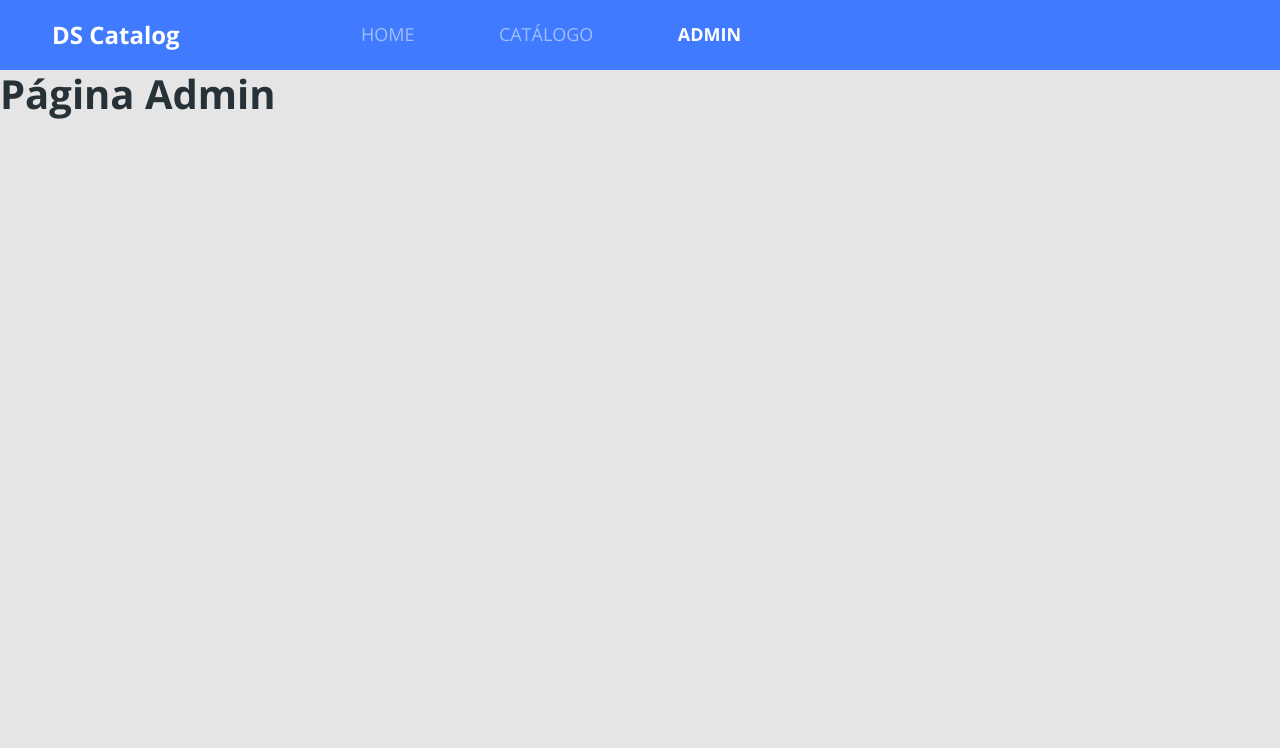
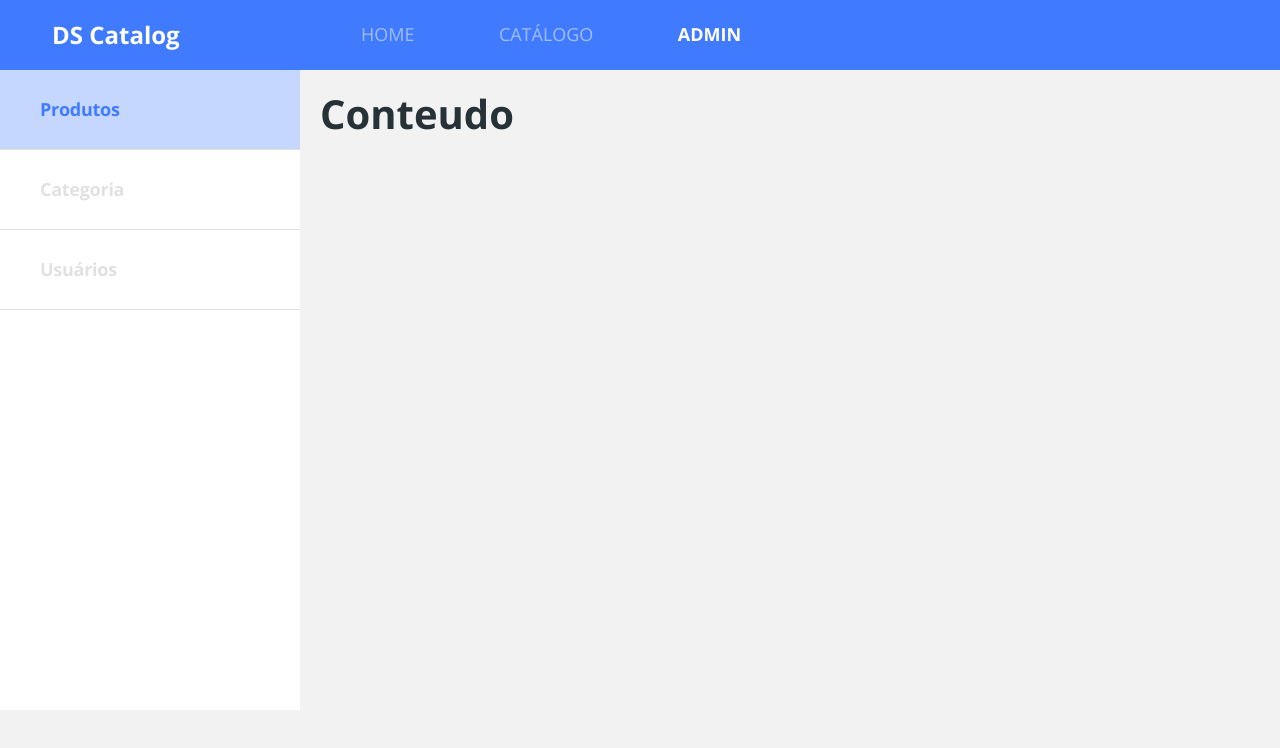
Before and after one commit to luglifilho/dscatalog, a React (Create React App) app in the folder frontend/: page /admin in a window 1280 px wide. Shown: the top 748 px of the page. Built offline with nearby package versions, Linux system fonts and the light colour scheme; the HTML template or start-up script is replaced by a standard one.

Commit message:
style-navbar-admin

```diff
--- a/frontend/src/assets/styles/custom.scss
+++ b/frontend/src/assets/styles/custom.scss
@@ -2,7 +2,7 @@
   'primary': #407bff,
 );
 
-$body-bg: #e5e5e5;
+$body-bg: #F2F2F2;
 $body-color: #263238;
 
 @import '~bootstrap/scss/bootstrap.scss';
--- /dev/null
+++ b/frontend/src/components/Pagination/index.tsx
@@ -0,0 +1,20 @@
+import { ReactComponent as ArrowIcon } from 'assets/images/arrow.svg';
+import './style.css';
+
+const Pagination =() =>  {
+
+    return (
+        <div className='pagination-container'>
+            <ArrowIcon className='arrow-inactive arrow-previus'/>
+            <div className='pagination-item active'>1</div>
+            <div className='pagination-item'>2</div>
+            <div className='pagination-item'>3</div>
+            <div className='pagination-item'>...</div>
+            <div className='pagination-item'>10</div>
+            <ArrowIcon className='arrow-active arrow-next'/>
+        </div>
+
+    );
+}
+
+export default Pagination;
--- /dev/null
+++ b/frontend/src/components/Pagination/style.css
@@ -0,0 +1,45 @@
+
+
+.pagination-container {
+    display: flex;
+    justify-content: center;
+    align-items: center;
+}
+.pagination-item {
+    border-radius: 50%;
+    width: 40px;
+    height: 40px;
+    background-color: #e1e1e1;
+    display: flex;
+    align-items: center;
+    justify-content: center;
+    font-size: 18px;
+    font-weight: bold;
+    color: white;
+    margin-left: 10px;
+}
+.pagination-item.active{
+    border-radius: 50%;
+    width: 40px;
+    height: 40px;
+    background-color: #407BFF;
+    display: flex;
+    align-items: center;
+    justify-content: center;
+    font-size: 18px;
+    font-weight: bold;
+    color: white;
+    margin-left: 10px;
+}
+.arrow-previus {
+    transform: rotate(-180deg);
+}
+.arrow-next {
+    margin-left: 10px;
+}
+.arrow-inactive {
+    color: #E1E1E1;
+}
+.arrow-active {
+    color: #407BFF;
+}
--- a/frontend/src/components/ProductCard/index.tsx
+++ b/frontend/src/components/ProductCard/index.tsx
@@ -1,6 +1,6 @@
 import './styles.css';
 
-import ProductImg from 'assets/images/product.png';
+//import ProductImg from 'assets/images/product.png';
 import ProductPrice from 'components/ProductPrice';
 import { number } from 'yargs';
 import { Product } from '../../types/product';
--- /dev/null
+++ b/frontend/src/pages/Admin/Navbar/index.tsx
@@ -0,0 +1,27 @@
+import './style.css';
+
+const Navbar = () => {
+  return (
+    <nav className="admin-nav-container">
+      <ul>
+        <li>
+          <a href="link" className='admins-nav-item active'>
+            <p>Produtos</p>
+          </a>
+        </li>
+        <li>
+          <a href="link" className='admins-nav-item '>
+            <p>Categoria</p>
+          </a>
+        </li>
+        <li>
+          <a href="link" className='admins-nav-item'>
+            <p>Usuários</p>
+          </a>
+        </li>
+      </ul>
+    </nav>
+  );
+};
+
+export default Navbar;
--- /dev/null
+++ b/frontend/src/pages/Admin/Navbar/style.css
@@ -0,0 +1,60 @@
+ul {
+    display: flex;
+    justify-content: space-around;
+    list-style-type: none;
+    margin: 0;
+    padding: 0;
+}
+
+.admin-nav-container {
+    padding: 10px;
+    background-color: #fff;
+
+}
+.admins-nav-item {
+    display: flex;
+    align-items: center;
+    justify-content: center;
+    height: 50px;
+    background-color: #f2f2f2;
+    border-radius: 100px;
+    padding: 0 10px;
+    font-size: 16px;
+    font-weight: bold;
+    letter-spacing: -0.015em;
+    color: #e1e1e1;
+}
+.admins-nav-item p {
+    margin-bottom: 0;
+}
+.admins-nav-item.active {
+    background-color: rgba(64, 123, 255, 0.3);
+    color: #407BFF;
+}
+
+@media(min-width: 1200px) {
+    ul {
+        justify-content: unset;
+        flex-direction: column;
+    }
+    .admin-nav-container {
+        padding: 0px;
+        width: 300px;
+        height: 80vh;
+    }
+    .admins-nav-item {
+        border-radius:  0;
+        font-size: 18px;
+        height: 80px;
+        background-color: #fff;
+        border-bottom: 1px solid #e1e1e1;
+        justify-content: flex-start;
+        padding-left: 40px;
+
+    }
+}
+@media(min-width: 768px){
+    .admins-nav-item{
+        min-width: 220px;
+    }
+}
--- a/frontend/src/pages/Admin/index.tsx
+++ b/frontend/src/pages/Admin/index.tsx
@@ -1,5 +1,16 @@
+import Navbar from "./Navbar";
+import './style.css';
+
+
 const Admin = () => {
-  return <h1>Página Admin</h1>;
+  return (
+    <div className="admin-container">
+      <Navbar />
+    <div className="admin-content">
+      <h1>Conteudo</h1>
+    </div>
+    </div>
+  );
 };
 
 export default Admin;
--- /dev/null
+++ b/frontend/src/pages/Admin/style.css
@@ -0,0 +1,18 @@
+
+
+.admin-container {
+    display: flex;
+    flex-direction: column;
+}
+.admin-content {
+    padding: 20px;
+}
+
+@media (min-width: 1200px) {
+    .admin-container{
+        flex-direction: row;
+    }
+    .admin-content {
+        flex: 1;
+    }
+}
--- a/frontend/src/pages/Catalog/index.tsx
+++ b/frontend/src/pages/Catalog/index.tsx
@@ -1,5 +1,9 @@
 import ProductCard from 'components/ProductCard';
 import { Product } from '../../types/product';
+import { Link } from 'react-router-dom';
+import './styles.css';
+import Pagination from 'components/Pagination';
+
 
 
 const Catalog = () => {
@@ -26,24 +30,42 @@
   };
 
   return (
-    <div className="container my-4">
+    <div className="container my-4 catalog-contianer">
+        <div className='row catalog-title-container'>
+            <h1>Catálago de Produtos</h1>
+        </div>
       <div className="row">
         <div className="col-sm-6 col-lg-4 col-xl-3">
+          <Link to="/products/1">
           <ProductCard product={product} />
+          </Link>
         </div>
         <div className="col-sm-6 col-lg-4 col-xl-3">
+        <Link to="/products/1">
           <ProductCard product={product} />
+          </Link>
         </div>
         <div className="col-sm-6 col-lg-4 col-xl-3">
+        <Link to="/products/1">
           <ProductCard product={product} />
+          </Link>
         </div>
         <div className="col-sm-6 col-lg-4 col-xl-3">
+        <Link to="/products/1">
           <ProductCard product={product} />
+          </Link>
         </div>
         <div className="col-sm-6 col-lg-4 col-xl-3">
+        <Link to="/products/1">
           <ProductCard product={product} />
+          </Link>
         </div>
       </div>
+
+      <div className='row'>
+        <Pagination />
+      </div>
+
     </div>
   );
 };
--- /dev/null
+++ b/frontend/src/pages/Catalog/styles.css
@@ -0,0 +1,16 @@
+.catalog-container {
+    font-size: 18px;
+}
+.catalog-title-container {
+    margin-bottom: 20px;
+}
+.catalog-title-container h1 {
+    font-size: 1em;
+    letter-spacing: -0.015em;
+}
+
+@media (min-width: 576px) {
+    .catalog-container {
+        font-size: 30px;
+    }
+}
--- a/frontend/src/pages/ProductDetails/index.tsx
+++ b/frontend/src/pages/ProductDetails/index.tsx
@@ -1,16 +1,20 @@
 import './style.css';
 import { ReactComponent as ArrowIcon } from 'assets/images/arrow.svg';
 import ProductPrice from 'components/ProductPrice';
+import { Link } from 'react-router-dom';
 
 
 const ProductDetaisl = () => {
     return (
         <div className='prodcutDetails-container'>
             <div className='base-card productDetails-card'>
+            <Link to="/products">
                 <div className='goback-container'>
                     <ArrowIcon/>
+
                     <h2>VOLTAR</h2>
                 </div>
+                </Link>
                 <div className='row'>
                     <div className='col-xl-6'>
                         <div className='img-container'>
--- a/frontend/src/pages/ProductDetails/style.css
+++ b/frontend/src/pages/ProductDetails/style.css
@@ -1,17 +1,17 @@
 .prodcutDetails-container {
     padding: 10px;
     font-size: 24px;
-    border: 1px solid red;
+
 }
 .productDetails-card {
     padding: 10px;
-    border: 1px solid red;
+
 }
 .goback-container {
     display: flex;
     align-items: center;
     margin-bottom: 20px;
-    border: 1px solid red;
+
 
 }
 .goback-container svg {
@@ -28,7 +28,9 @@
 .img-container {
     margin-bottom: 20px;
     text-align: center;
-    border: 1px solid red;
+    border-radius: 20px;
+    border: 1px solid #e1e1e1;
+    padding: 20px;
 
 }
 .img-container img {
@@ -36,14 +38,16 @@
 }
 .name-price-container {
     margin-bottom: 20px;
-    border: 1px solid red;
+
 }
 .name-price-container h1 {
     font-size: 1.1em;
     letter-spacing: -0.015rem;
 }
 .description-container {
-    border: 1px solid red;
+    border-radius: 20px;
+    border: 1px solid #e1e1e1;
+    padding: 20px;
 }
 .description-container h2 {
     color: #9E9E9E;
@@ -56,3 +60,32 @@
     letter-spacing: -0.015em;
     font-size: 0.7em;
 }
+
+@media (min-width: 576px) {
+    .prodcutDetails-container {
+        padding: 20px;
+        font-size: 32px;
+    }
+    .productDetails-card {
+        padding: 20px;
+    }
+}
+@media (min-width: 992px) {
+    .prodcutDetails-container {
+        padding: 40px;
+    }
+    .productDetails-card {
+        padding: 40px;
+    }
+    .img-container {
+        width: 80%;
+    }
+    .description-container {
+        padding: 40px;
+    }
+    .name-price-container {
+        display: flex;
+        justify-content: space-between;
+    }
+
+}
```
